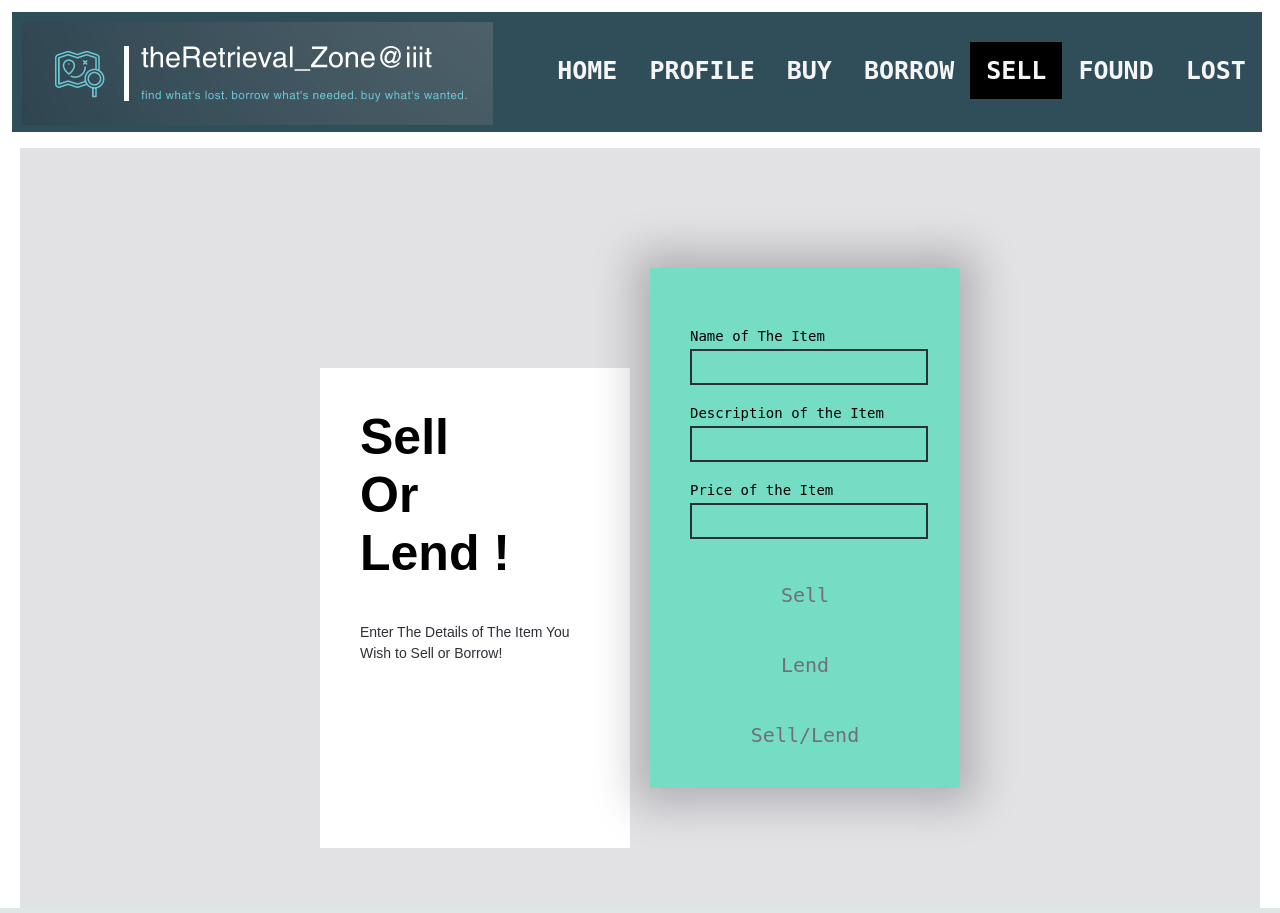
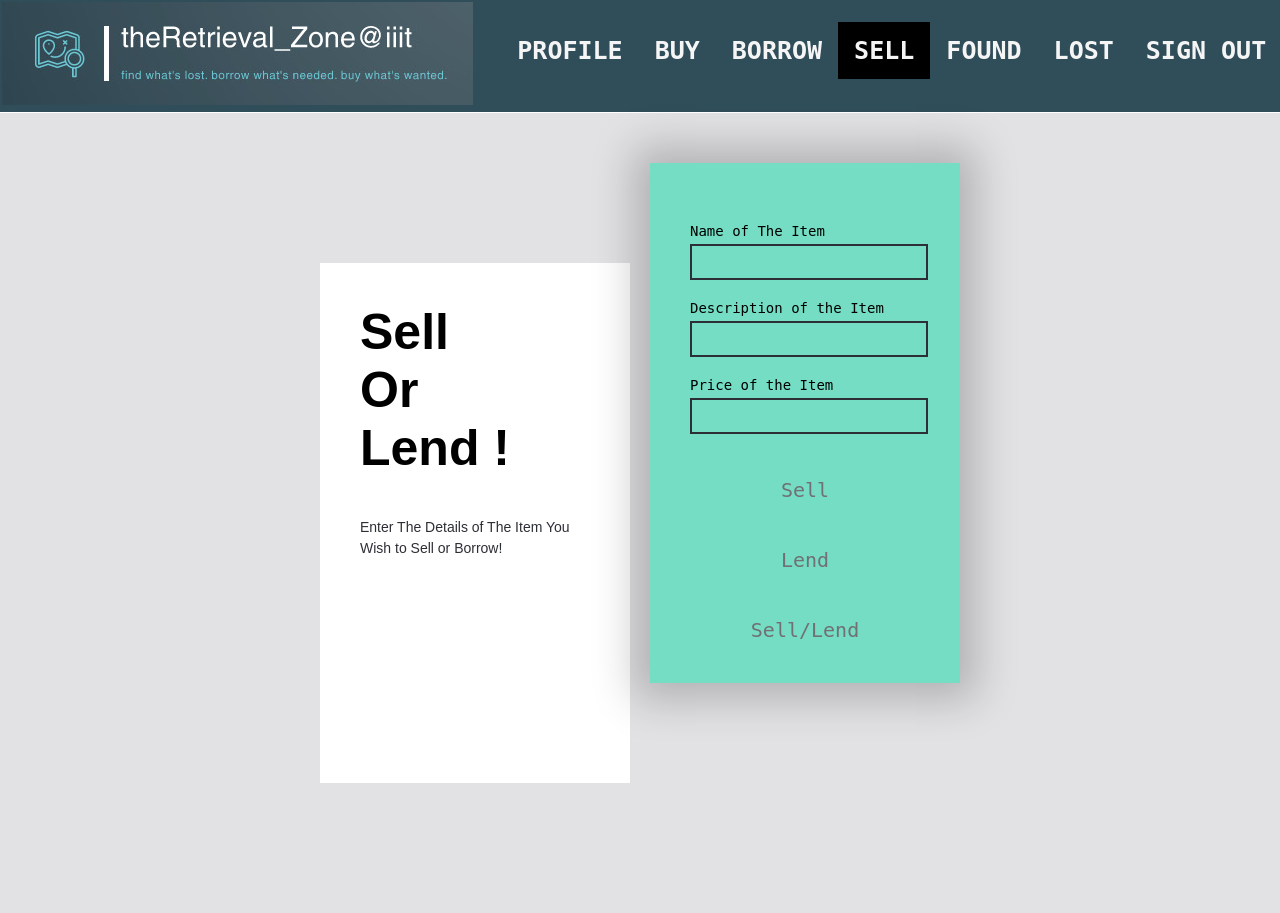
Before and after one commit to hemanth-sunkireddy/ISS_Hackhaton, a Flask app: page /sell.html in a window 1280 px wide. Run offline with Flask 3, Linux system fonts and the light colour scheme; some web fonts are replaced.

Commit message:
Update sell.html

```diff
--- a/templates/sell.html
+++ b/templates/sell.html
@@ -4,18 +4,19 @@
 <link rel="stylesheet" href="../static/css/navbar.css">
 <ul>
   <img src="../static/logo.jpeg" style="margin-top:10px;margin-left:10px;">
+  <li><a href="/index.html">SIGN OUT</a></li>
   <li><a href="/lostView.html">LOST</a></li>
-			<li><a href="/foundView.html" >FOUND</a></li>
+  <li><a href="/foundView.html">FOUND</a></li>
   <li><a href="/sell.html" a class="active">SELL</a></li>
   <li><a href="/borrow.html">BORROW</a></li>
-			<li><a href="/buy.html" >BUY</a></li>
-			<li><a href="/studentProfile.html"  >PROFILE</a></li>
-			<li><a href="/homepage.html" >HOME</a></li>
+  <li><a href="/buy.html">BUY</a></li>
+  <li><a href="/studentProfile.html">PROFILE</a></li>
+  <li><a href="/homepage.html">HOME</a></li>
 </ul>
-    <div class="page">
-        <div class="container">
+<div class="page" style="margin-top: -15px;">
+  <div class="container" style="margin-top: -180px;">
     <div class="left" style="top:100px;">
-            <div class="login" style="margin-top:40px;" >Sell <br> Or <br> Lend !</div>
+      <div class="login" style="margin-top:40px;">Sell <br> Or <br> Lend !</div>
       <div class="eula" style="color:#2D2F36;">Enter The Details of The Item You Wish to Sell or Borrow!</div>
       <!-- <div class="u">
                 <button name="sell" onclick="updateAction('sell')" style="margin-left:50px;"> Sell </button>
@@ -25,9 +26,10 @@
     </div>
     <div class="right">
       <svg viewBox="0 0 320 300">
-              <path d="m 40,120.00016 239.99984,-3.2e-4 c 0,0 24.99263,0.79932 25.00016,35.00016 0.008,34.20084 -25.00016,35 -25.00016,35 h -239.99984 c 0,-0.0205 -25,4.01348 -25,38.5 0,34.48652 25,38.5 25,38.5 h 215 c 0,0 20,-0.99604 20,-25 0,-24.00396 -20,-25 -20,-25 h -190 c 0,0 -20,1.71033 -20,25 0,24.00396 20,25 20,25 h 168.57143" />
+        <path
+          d="m 40,120.00016 239.99984,-3.2e-4 c 0,0 24.99263,0.79932 25.00016,35.00016 0.008,34.20084 -25.00016,35 -25.00016,35 h -239.99984 c 0,-0.0205 -25,4.01348 -25,38.5 0,34.48652 25,38.5 25,38.5 h 215 c 0,0 20,-0.99604 20,-25 0,-24.00396 -20,-25 -20,-25 h -190 c 0,0 -20,1.71033 -20,25 0,24.00396 20,25 20,25 h 168.57143" />
       </svg>
-            <div class="form" >
+      <div class="form">
         <form method="POST" action="/submit">
           <label for="name">Name of The Item</label>
           <input type="text" id="name" name="name">
@@ -55,30 +57,38 @@
         </form>
         <style>
           @import url('https://rsms.me/inter/inter-ui.css');
+
           ::selection {
             background: #2D2F36;
           }
+
           ::-webkit-selection {
             background: #2D2F36;
           }
+
           ::-moz-selection {
             background: #2D2F36;
           }
+
           body {
-                  background: white;
+            background:  #e2e2e5;
             font-family: 'Inter UI', sans-serif;
             margin: 0;
-                  padding: 20px;
+            /* padding: 20px; */
+            overflow-y: hidden;
+            overflow-x: hidden;
           }
+
           .page {
             background: #e2e2e5;
             display: flex;
             flex-direction: column;
-                  height: calc(100% - 40px);
+            height: calc(100%);
             position: absolute;
             place-content: center;
-                  width: calc(100% - 40px);
+            width: calc(100%);
           }
+
           @media (max-width: 767px) {
             .page {
               height: auto;
@@ -86,12 +96,14 @@
               padding-bottom: 20px;
             }
           }
+
           .container {
             display: flex;
             height: 520px;
             margin: 0 auto;
             width: 640px;
           }
+
           @media (max-width: 767px) {
             .container {
               flex-direction: column;
@@ -99,39 +111,45 @@
               width: 320px;
             }
           }
+
           .left {
             background: white;
-                  height: calc(100% - 40px);
+            height: calc(100%);
             top: 20px;
             position: relative;
             width: 50%;
           }
+
           @media (max-width: 767px) {
             .left {
               height: 100%;
               left: 20px;
-                    width: calc(100% - 40px);
+              width: calc(100%);
               max-height: 270px;
             }
           }
+
           .login {
             font-size: 50px;
             font-weight: 900;
             margin: 50px 40px 40px;
           }
+
           .eula {
             color: #999;
             font-size: 14px;
             line-height: 1.5;
             margin: 40px;
           }
+
           .right {
             background: #74ddc3;
-                  box-shadow: 0px 0px 40px 16px rgba(0,0,0,0.22);
+            box-shadow: 0px 0px 40px 16px rgba(0, 0, 0, 0.22);
             color: #F1F1F2;
             position: relative;
             width: 50%;
           }
+
           @media (max-width: 767px) {
             .right {
               flex-shrink: 0;
@@ -140,29 +158,35 @@
               max-height: 350px;
             }
           }
+
           svg {
             position: absolute;
             width: 320px;
           }
+
           path {
             fill: none;
-                  stroke: url(#linearGradient);;
+            stroke: url(#linearGradient);
+            ;
             stroke-width: 4;
             stroke-dasharray: 240 1386;
           }
+
           .form {
             margin: 40px;
             position: absolute;
           }
+
           label {
             font-family: monospace;
-                  color:  black;
+            color: black;
             display: block;
             font-size: 14px;
             height: 16px;
             margin-top: 20px;
             margin-bottom: 5px;
           }
+
           input {
             font-family: monospace;
             background: transparent;
@@ -179,22 +203,25 @@
           input::-moz-focus-inner {
             border: 0;
           }
+
           #submit {
             color: #707075;
             margin-top: 40px;
             transition: color 300ms;
             border: 0;
           }
+
           #submit:focus {
             color: #f2f2f2;
           }
+
           #submit:active {
             color: #d0d0d2;
           }
         </style>
         <script>
           var current = null;
-                document.querySelector('#email').addEventListener('focus', function(e) {
+          document.querySelector('#email').addEventListener('focus', function (e) {
             if (current) current.pause();
             current = anime({
               targets: 'path',
@@ -210,7 +237,7 @@
               }
             });
           });
-                document.querySelector('#password').addEventListener('focus', function(e) {
+          document.querySelector('#password').addEventListener('focus', function (e) {
             if (current) current.pause();
             current = anime({
               targets: 'path',
@@ -226,7 +253,7 @@
               }
             });
           });
-                document.querySelector('#submit').addEventListener('focus', function(e) {
+          document.querySelector('#submit').addEventListener('focus', function (e) {
             if (current) current.pause();
             current = anime({
               targets: 'path',
@@ -255,30 +282,36 @@
 </div>
 <style>
   @import url('https://rsms.me/inter/inter-ui.css');
+
   ::selection {
     background: #2D2F36;
   }
+
   ::-webkit-selection {
     background: #2D2F36;
   }
+
   ::-moz-selection {
     background: #2D2F36;
   }
+
   body {
     background: white;
     font-family: 'Inter UI', sans-serif;
     margin: 0;
-  padding: 20px;
+    /* padding: 20px; */
   }
+
   .page {
     background: #e2e2e5;
     display: flex;
     flex-direction: column;
-  height: calc(100% - 40px);
+    height: calc(100%);
     position: absolute;
     place-content: center;
-  width: calc(100% - 40px);
+    width: calc(100%);
   }
+
   @media (max-width: 767px) {
     .page {
       height: auto;
@@ -286,12 +319,14 @@ body {
       padding-bottom: 20px;
     }
   }
+
   .container {
     display: flex;
     height: 520px;
     margin: 0 auto;
     width: 640px;
   }
+
   @media (max-width: 767px) {
     .container {
       flex-direction: column;
@@ -299,39 +334,45 @@ body {
       width: 320px;
     }
   }
+
   .left {
     background: white;
-  height: calc(100% - 40px);
+    height: calc(100%);
     top: 20px;
     position: relative;
     width: 50%;
   }
+
   @media (max-width: 767px) {
     .left {
       height: 100%;
       left: 20px;
-    width: calc(100% - 40px);
+      width: calc(100%);
       max-height: 270px;
     }
   }
+
   .login {
     font-size: 50px;
     font-weight: 900;
     margin: 50px 40px 40px;
   }
+
   .eula {
     color: #999;
     font-size: 14px;
     line-height: 1.5;
     margin: 40px;
   }
+
   .right {
     background: #74ddc3;
-  box-shadow: 0px 0px 40px 16px rgba(0,0,0,0.22);
+    box-shadow: 0px 0px 40px 16px rgba(0, 0, 0, 0.22);
     color: #F1F1F2;
     position: relative;
     width: 50%;
   }
+
   @media (max-width: 767px) {
     .right {
       flex-shrink: 0;
@@ -340,29 +381,35 @@ body {
       max-height: 350px;
     }
   }
+
   svg {
     position: absolute;
     width: 320px;
   }
+
   path {
     fill: none;
-  stroke: url(#linearGradient);;
+    stroke: url(#linearGradient);
+    ;
     stroke-width: 4;
     stroke-dasharray: 240 1386;
   }
+
   .form {
     margin: 40px;
     position: absolute;
   }
+
   label {
     font-family: monospace;
-  color:  black;
+    color: black;
     display: block;
     font-size: 14px;
     height: 16px;
     margin-top: 20px;
     margin-bottom: 5px;
   }
+
   input {
     font-family: monospace;
     background: transparent;
@@ -379,22 +426,25 @@ input {
   input::-moz-focus-inner {
     border: 0;
   }
+
   #submit {
     color: #707075;
     margin-top: 40px;
     transition: color 300ms;
     border: 0;
   }
+
   #submit:focus {
     color: #f2f2f2;
   }
+
   #submit:active {
     color: #d0d0d2;
   }
 </style>
 <script>
   var current = null;
-document.querySelector('#email').addEventListener('focus', function(e) {
+  document.querySelector('#email').addEventListener('focus', function (e) {
     if (current) current.pause();
     current = anime({
       targets: 'path',
@@ -410,7 +460,7 @@ document.querySelector('#email').addEventListener('focus', function(e) {
       }
     });
   });
-document.querySelector('#password').addEventListener('focus', function(e) {
+  document.querySelector('#password').addEventListener('focus', function (e) {
     if (current) current.pause();
     current = anime({
       targets: 'path',
@@ -426,7 +476,7 @@ document.querySelector('#password').addEventListener('focus', function(e) {
       }
     });
   });
-document.querySelector('#submit').addEventListener('focus', function(e) {
+  document.querySelector('#submit').addEventListener('focus', function (e) {
     if (current) current.pause();
     current = anime({
       targets: 'path',
```
Lines whose indentation alone changed are shown as unchanged.
